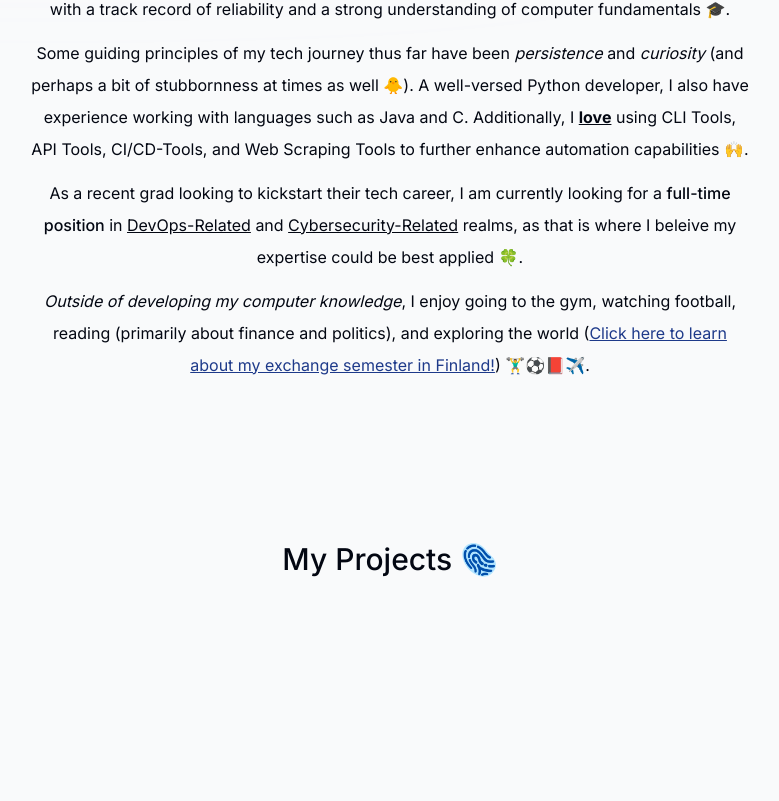
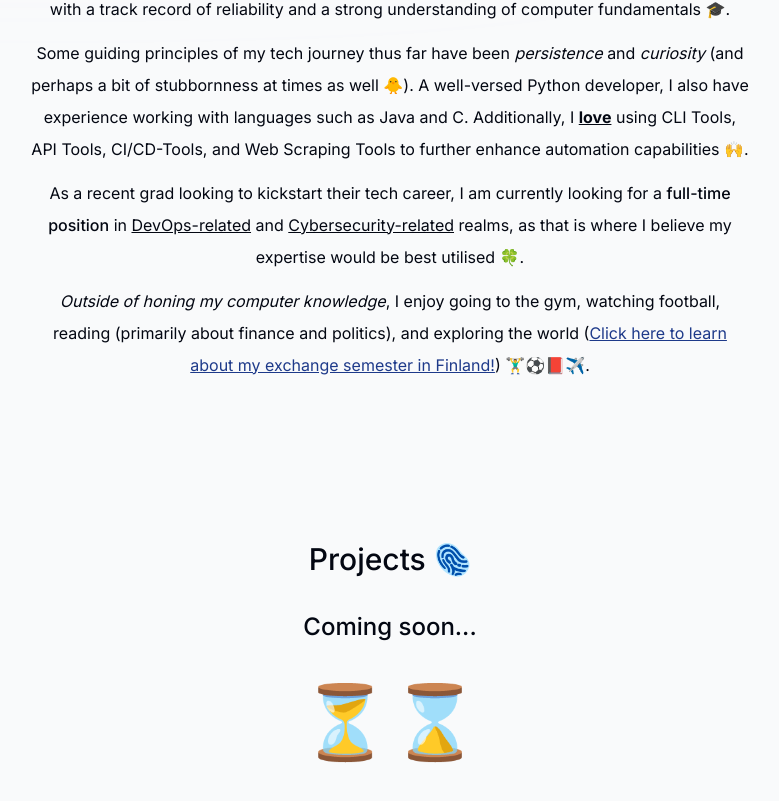
Before and after one commit to kunduarjun/portfolio, a Next.js app: page / in a window 1280 px wide. Shown: the part 863-1664 px from the top of the page, without its empty margins (250-1029 px from the left). Before the commit the page ends 1472 px from the top, so only its background shows below. Built offline with nearby package versions, Linux system fonts and the light colour scheme.

Commit message:
Added 'empty' Project section

```diff
--- a/components/about.tsx
+++ b/components/about.tsx
@@ -16,10 +16,10 @@ export default function About() {
           Java and C. Additionally, I <span className="font-bold underline">love</span> using CLI Tools, API Tools, CI/CD-Tools, and Web Scraping Tools to further enhance automation capabilities 🙌.
         </p>
         <p className="mb-3">
-          As a recent grad looking to kickstart their tech career, I am currently looking for a <span className="font-medium">full-time position</span> in <span className="underline">DevOps-Related</span> and <span className="underline">Cybersecurity-Related</span> realms, as that is where I beleive my expertise could be best applied 🍀.
+          As a recent grad looking to kickstart their tech career, I am currently looking for a <span className="font-medium">full-time position</span> in <span className="underline">DevOps-related</span> and <span className="underline">Cybersecurity-related</span> realms, as that is where I believe my expertise would be best utilised 🍀.
         </p>
         <p>
-          <span className="italic">Outside of developing my computer knowledge</span>, I enjoy going to the gym, watching football, reading &#40;primarily about finance and politics&#41;, and exploring the world &#40;<a className="underline text-blue-900 hover:text-red-400 visited:text-purple-600" target="_blank" href="https://www.youtube.com/watch?v=bKNHtNM4quI">Click here to learn about my exchange semester in Finland!</a>&#41; 🏋️‍♂️⚽️📕✈️.
+          <span className="italic">Outside of honing my computer knowledge</span>, I enjoy going to the gym, watching football, reading &#40;primarily about finance and politics&#41;, and exploring the world &#40;<a className="underline text-blue-900 hover:text-red-400 visited:text-purple-600" target="_blank" href="https://www.youtube.com/watch?v=bKNHtNM4quI">Click here to learn about my exchange semester in Finland!</a>&#41; 🏋️‍♂️⚽️📕✈️.
         </p>
     </motion.section>
   )
--- a/components/projects.tsx
+++ b/components/projects.tsx
@@ -1,10 +1,14 @@
+'use client';
+
 import React from 'react'
 import SectionHeading from './section-heading';
 
 export default function Projects() {
   return (
-    <section>
-        <SectionHeading>My Projects 🫆</SectionHeading>
+    <section className="mb-28 max-w-[45rem] text-center leading-8 sm:mb-40">
+        <SectionHeading>Projects 🫆</SectionHeading>
+        <p className="mb-10 mt-5 px-4 text-xl font-medium !leading-[1.5] sm:text-2xl">Coming soon...</p>
+        <p className="text-7xl leading-none align-middle">⏳⌛️</p>
     </section>
   )
 }
```
